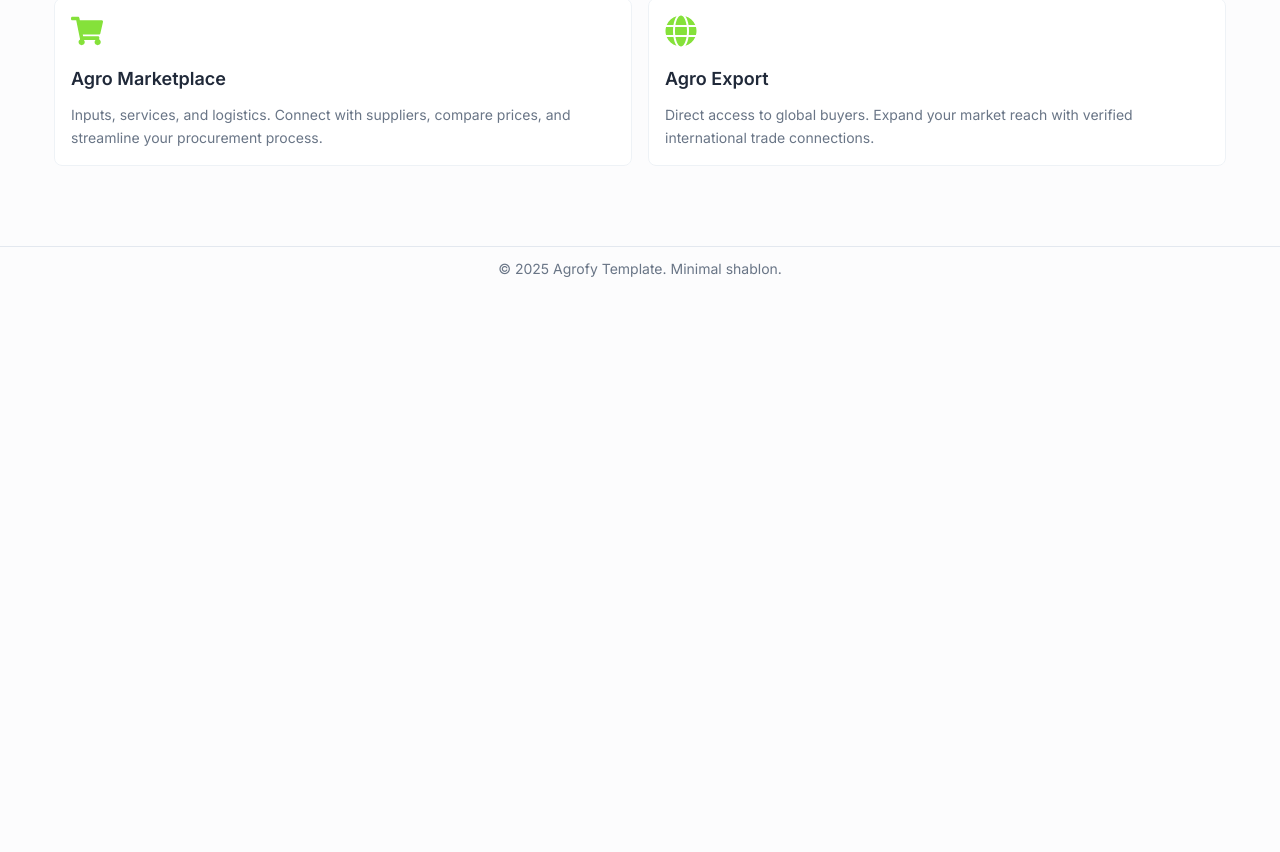
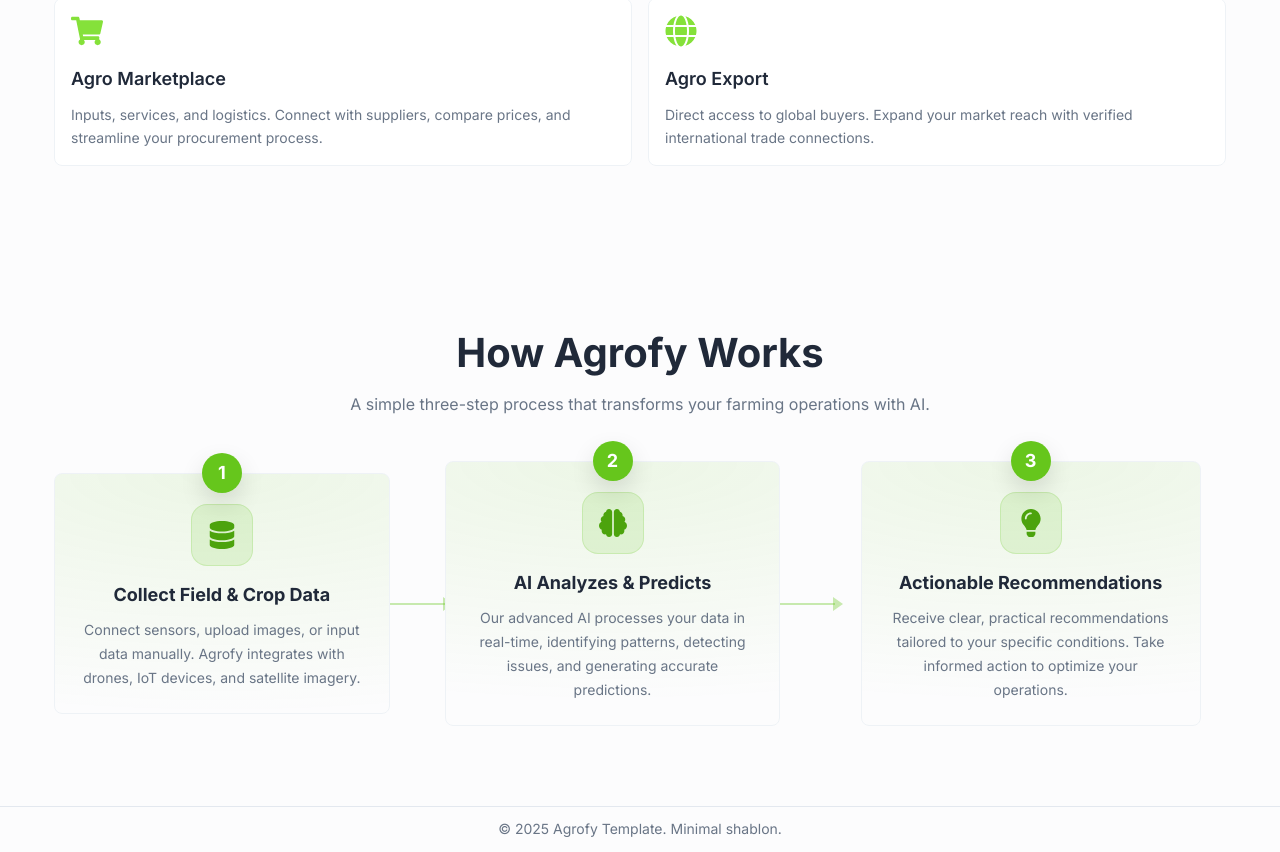
Before and after one commit to agrofy-uz/frontend, a React (Vite) app: page / in a window 1280 px wide. Shown: the part 1746-2598 px from the top of the page. Before the commit the page ends 2037 px from the top, so only its background shows below. Built offline with nearby package versions, Linux system fonts and the light colour scheme.

Commit message:
Add AI component to Home page layout

```diff
--- a/src/pages/home/home.ui.tsx
+++ b/src/pages/home/home.ui.tsx
@@ -2,12 +2,14 @@
 import { Statistics } from './ui/statistics';
 import { Box } from '@mantine/core';
 import { Product } from './ui/product';
+import { AI } from './ui/ai';
 function Home() {
   return (
     <Box>
       <Hero />
       <Statistics />
       <Product />
+      <AI />
     </Box>
   );
 }
--- /dev/null
+++ b/src/pages/home/ui/ai/ai.const.ts
@@ -0,0 +1,28 @@
+export const AI_TITLE = 'How Agrofy Works';
+
+export const AI_SUBTITLE =
+  'A simple three-step process that transforms your farming operations with AI.';
+
+export const AI_STEPS = [
+  {
+    number: 1,
+    icon: 'database',
+    title: 'Collect Field & Crop Data',
+    description:
+      'Connect sensors, upload images, or input data manually. Agrofy integrates with drones, IoT devices, and satellite imagery.',
+  },
+  {
+    number: 2,
+    icon: 'brain',
+    title: 'AI Analyzes & Predicts',
+    description:
+      'Our advanced AI processes your data in real-time, identifying patterns, detecting issues, and generating accurate predictions.',
+  },
+  {
+    number: 3,
+    icon: 'recommendation',
+    title: 'Actionable Recommendations',
+    description:
+      'Receive clear, practical recommendations tailored to your specific conditions. Take informed action to optimize your operations.',
+  },
+] as const;
--- /dev/null
+++ b/src/pages/home/ui/ai/ai.module.css
@@ -0,0 +1,153 @@
+.section {
+  position: relative;
+}
+
+.heading {
+  text-align: center;
+}
+
+.steps {
+  width: 100%;
+  display: flex;
+  justify-content: center;
+  align-items: center;
+  flex-direction: column;
+  gap: var(--mantine-spacing-xl);
+}
+
+@media (min-width: 768px) {
+  .steps {
+    flex-direction: row;
+    gap: 0;
+  }
+}
+
+.stepRow {
+  display: flex;
+  align-items: center;
+  justify-content: center;
+  width: 100%;
+}
+
+.stepWrap {
+  position: relative;
+  width: 100%;
+  max-width: 340px;
+  padding-top: 20px; /* space for the number pill */
+}
+
+.number {
+  position: absolute;
+  top: 0;
+  left: 50%;
+  transform: translateX(-50%);
+  width: 40px;
+  height: 40px;
+  border-radius: 999px;
+  background: var(--mantine-color-green-6);
+  color: var(--mantine-color-white);
+  display: flex;
+  align-items: center;
+  justify-content: center;
+  font-weight: 700;
+  font-size: 18px;
+  z-index: 2;
+  box-shadow: 0 10px 25px rgba(0, 0, 0, 0.12);
+}
+
+.card {
+  height: 100%;
+  text-align: center;
+  border: 1px solid var(--mantine-color-gray-2);
+  background:
+    radial-gradient(
+      1200px 400px at 50% 0%,
+      rgba(102, 198, 28, 0.1),
+      transparent 60%
+    ),
+    var(--mantine-color-gray-0);
+  transition:
+    transform 220ms ease,
+    box-shadow 220ms ease,
+    border-color 220ms ease;
+}
+
+html[data-mantine-color-scheme='dark'] .card {
+  border-color: var(--mantine-color-dark-4);
+  background:
+    radial-gradient(
+      1200px 400px at 50% 0%,
+      rgba(102, 198, 28, 0.12),
+      transparent 60%
+    ),
+    var(--mantine-color-dark-6);
+}
+
+.card:hover {
+  transform: translateY(-3px);
+  border-color: var(--mantine-color-green-5);
+  box-shadow: 0 18px 40px rgba(0, 0, 0, 0.1);
+}
+
+html[data-mantine-color-scheme='dark'] .card:hover {
+  box-shadow: 0 18px 40px rgba(0, 0, 0, 0.35);
+}
+
+.cardInner {
+  align-items: center;
+}
+
+.iconBox {
+  width: 62px;
+  height: 62px;
+  border-radius: 16px;
+  background: rgba(102, 198, 28, 0.14);
+  display: flex;
+  align-items: center;
+  justify-content: center;
+  color: var(--mantine-color-green-7);
+  margin: 6px auto 0;
+  box-shadow: inset 0 0 0 1px rgba(102, 198, 28, 0.18);
+}
+
+html[data-mantine-color-scheme='dark'] .iconBox {
+  background: rgba(102, 198, 28, 0.18);
+  box-shadow: inset 0 0 0 1px rgba(102, 198, 28, 0.22);
+  color: var(--mantine-color-green-5);
+}
+
+.title {
+  margin-top: 6px;
+}
+
+.desc {
+  max-width: 280px;
+  margin: 0 auto;
+}
+
+.connector {
+  display: none;
+  position: relative;
+  width: 64px;
+  height: 2px;
+  background: rgba(102, 198, 28, 0.35);
+  margin-top: 40px; /* align with number circle visually */
+}
+
+.connector::after {
+  content: '';
+  position: absolute;
+  right: -8px;
+  top: -6px;
+  width: 0;
+  height: 0;
+  border-left: 10px solid rgba(102, 198, 28, 0.35);
+  border-top: 7px solid transparent;
+  border-bottom: 7px solid transparent;
+}
+
+@media (min-width: 768px) {
+  .connector {
+    display: block;
+  }
+}
--- /dev/null
+++ b/src/pages/home/ui/ai/ai.ui.tsx
@@ -0,0 +1,116 @@
+import { Box, Card, Flex, Stack, Text, Title } from '@mantine/core';
+import { Container } from '@/shared/ui/container';
+import { FaDatabase, FaLightbulb } from 'react-icons/fa';
+import { FaBrain } from 'react-icons/fa6';
+import { AI_STEPS, AI_SUBTITLE, AI_TITLE } from './ai.const';
+import styles from './ai.module.css';
+
+const iconMap = {
+  database: FaDatabase,
+  brain: FaBrain,
+  recommendation: FaLightbulb,
+} as const;
+
+function AI() {
+  return (
+    <Box py={{ base: 'xl', md: 80 }} className={styles.section}>
+      <Container>
+        <Stack gap="xl" align="center">
+          <Stack gap="md" align="center" className={styles.heading}>
+            <Title
+              order={2}
+              fz={{ base: 28, sm: 32, md: 40 }}
+              fw={700}
+              ta="center"
+              c="gray.9"
+            >
+              {AI_TITLE}
+            </Title>
+            <Text
+              fz={{ base: 'sm', md: 'md' }}
+              c="dimmed"
+              ta="center"
+              maw={600}
+            >
+              {AI_SUBTITLE}
+            </Text>
+          </Stack>
+
+          <Box w="100%">
+            <Flex
+              direction={{ base: 'column', md: 'row' }}
+              align="center"
+              justify="center"
+              wrap="nowrap"
+              className={styles.steps}
+            >
+              {AI_STEPS.map((step, index) => {
+                const IconComponent =
+                  iconMap[step.icon as keyof typeof iconMap];
+                const isLast = index === AI_STEPS.length - 1;
+
+                return (
+                  <Flex
+                    key={step.number}
+                    align="center"
+                    gap={0}
+                    className={styles.stepRow}
+                  >
+                    <Box className={styles.stepWrap}>
+                      <Box className={styles.number}>{step.number}</Box>
+
+                      <Card
+                        padding="xl"
+                        radius="md"
+                        withBorder
+                        className={styles.card}
+                      >
+                        <Stack
+                          gap="md"
+                          align="center"
+                          className={styles.cardInner}
+                        >
+                          {IconComponent && (
+                            <Box className={styles.iconBox}>
+                              <IconComponent size={28} />
+                            </Box>
+                          )}
+
+                          <Title
+                            order={4}
+                            fz="lg"
+                            fw={700}
+                            ta="center"
+                            c="gray.9"
+                            lh={1.25}
+                            className={styles.title}
+                          >
+                            {step.title}
+                          </Title>
+
+                          <Text
+                            fz="sm"
+                            c="dimmed"
+                            ta="center"
+                            lh={1.7}
+                            className={styles.desc}
+                          >
+                            {step.description}
+                          </Text>
+                        </Stack>
+                      </Card>
+                    </Box>
+
+                    {!isLast && <Box className={styles.connector} />}
+                  </Flex>
+                );
+              })}
+            </Flex>
+          </Box>
+        </Stack>
+      </Container>
+    </Box>
+  );
+}
+
+export default AI;
--- /dev/null
+++ b/src/pages/home/ui/ai/index.ts
@@ -0,0 +1 @@
+export { default as AI } from './ai.ui';
```
